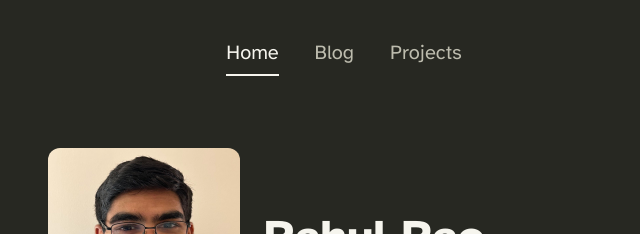
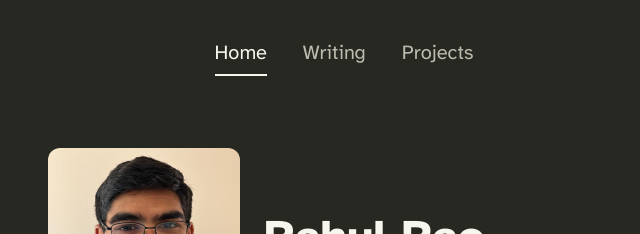
Before and after one commit to rahulsrao011/rahulsrao011.github.io, a Jekyll site: the page built from index.md, in a window 1280 px wide. Shown: the top 234 px of the page, without its empty margins (296-936 px from the left). Built offline with Jekyll 4.4.1, drawn with Linux system fonts in a browser that asks for light colours.

Commit message:
Update _config.yml

```diff
--- a/_config.yml
+++ b/_config.yml
@@ -38,7 +38,7 @@ exclude:
 nav:
   - title: Home
     url: /
-  - title: Blog
-    url: /blog/
+  - title: Writing
+    url: /writing/
   - title: Projects
     url: /projects/
```
